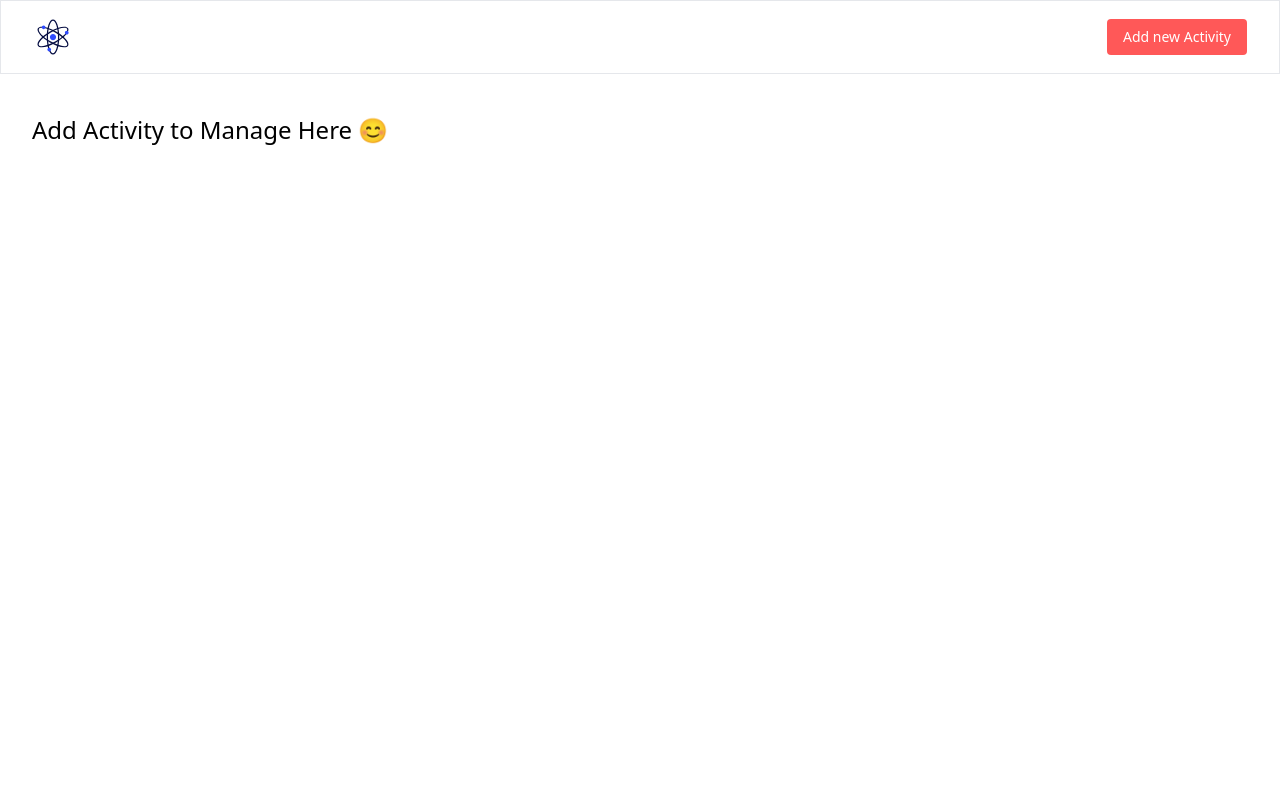
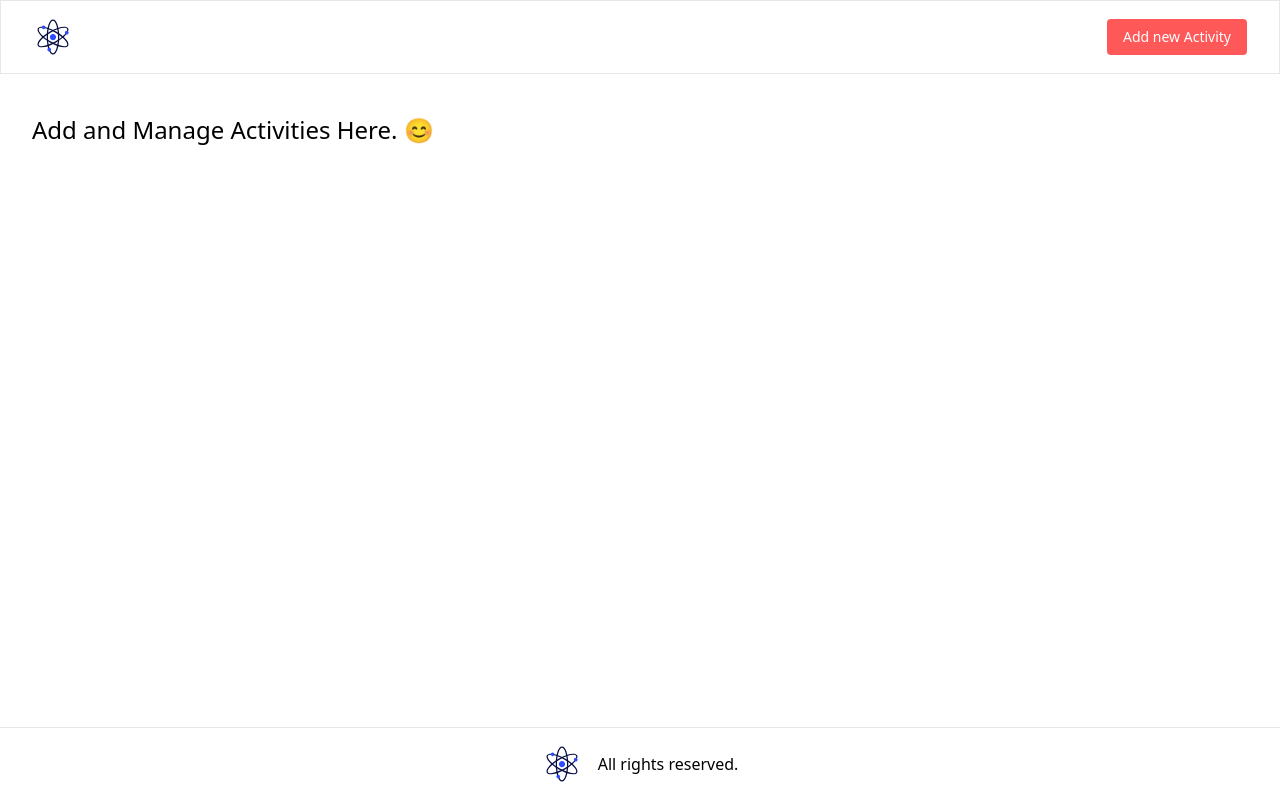
Before and after one commit to Ahsan-Ayaz1/ActivityList, a Vue app: page / in a window 1280 px wide. Built offline with nearby package versions, Linux system fonts and the light colour scheme.

Commit message:
feat: :zap: Add Footer

```diff
--- a/src/components/ActivityCard.vue
+++ b/src/components/ActivityCard.vue
@@ -30,7 +30,7 @@ const handleDeleteActivity = (index) => {
             <p>{{ activity?.activityName }}</p>
           </div>
           <div class="mt-2">
-            <p class="text-xs text-gray-400">Status</p>
+            <p class="text-xs text-gray-400">Activity Status</p>
             <label class="inline-flex mt-2 items-center cursor-pointer">
               <input
                 type="checkbox"
--- a/src/components/ActivityHomePage.vue
+++ b/src/components/ActivityHomePage.vue
@@ -15,12 +15,15 @@ const closeModal = () => {
   isEdit.value = false;
   activityDetails.value = {};
 };
+
 const openActivityModal = () => {
   isModalOpen.value = true;
 };
+
 const saveToLocalStorage = () => {
   localStorage.setItem("activities", JSON.stringify(activityData.value));
 };
+
 const manageActivity = () => {
   if (!isEdit.value) {
     activityData.value.push(activityDetails.value);
@@ -34,6 +37,7 @@ const manageActivity = () => {
     activityDetails.value = {};
   }
 };
+
 const editActivity = (index) => {
   isEdit.value = true;
   isModalOpen.value = true;
@@ -41,7 +45,7 @@ const editActivity = (index) => {
   activityIndex.value = index;
 };
 
-// Conputed Property To Disable Button if ActivityName is Empty
+// Computed Property To Disable Button if ActivityName is Empty
 const isSaveDisabled = computed(() => !activityDetails.value.activityName?.trim());
 
 // Watch ActivityData Variable For Change If Happens Update in LocalStorage
@@ -57,16 +61,19 @@ onMounted(() => {
 </script>
 
 <template>
-  <div>
+  <div class="flex flex-col min-h-screen">
+    <!-- Flex container to fill the screen -->
     <BaseHeader @openAddActivityModal="openActivityModal" />
-    <div class="mt-10 px-8">
-      <div v-if="activityData?.length">
-        <h1 class="text-2xl font-medium">Activity List</h1>
+    <div class="mt-10 px-8 flex-grow">
+      <!-- Main content area -->
+      <div>
+        <h1 class="text-2xl font-medium">
+          {{
+            activityData?.length ? "Activity List" : "Add and Manage Activities Here. 😊"
+          }}
+        </h1>
       </div>
-      <div v-else>
-        <h1 class="text-2xl font-medium">Add Activity to Manage Here 😊</h1>
-      </div>
-      <div class="">
+      <div>
         <ActivityCard
           v-model:activityData="activityData"
           :is-edit="isEdit"
@@ -80,7 +87,6 @@ onMounted(() => {
       :is-visible="isModalOpen"
       @close="closeModal"
     >
-      <!-- Body Content -->
       <div class="flex flex-col">
         <label for="activityName" class="text-sm mb-1">Activity Name</label>
         <input
@@ -102,7 +108,6 @@ onMounted(() => {
           <option value="false">Not Completed</option>
         </select>
       </div>
-      <!-- Footer Buttons -->
       <template #footer>
         <div class="p-4 items-center flex gap-4">
           <button
@@ -121,5 +126,10 @@ onMounted(() => {
         </div>
       </template>
     </BaseModal>
+    <footer class="border-t mt-4 text-center p-4">
+      <p class="flex items-center justify-center gap-4">
+        <img src="/src/assets/logo.svg" class="w-10" alt="Logo" /> All rights reserved.
+      </p>
+    </footer>
   </div>
 </template>
```
